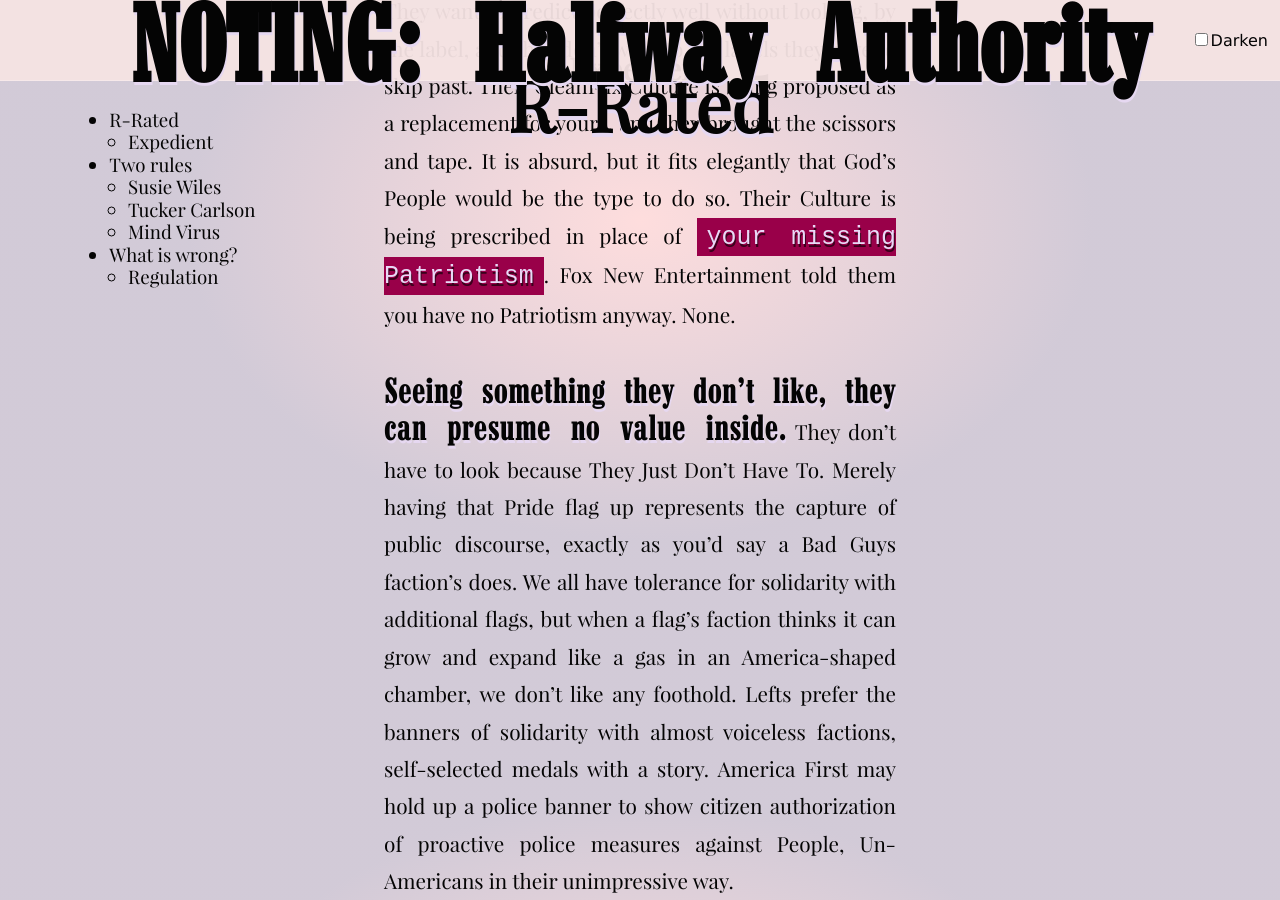
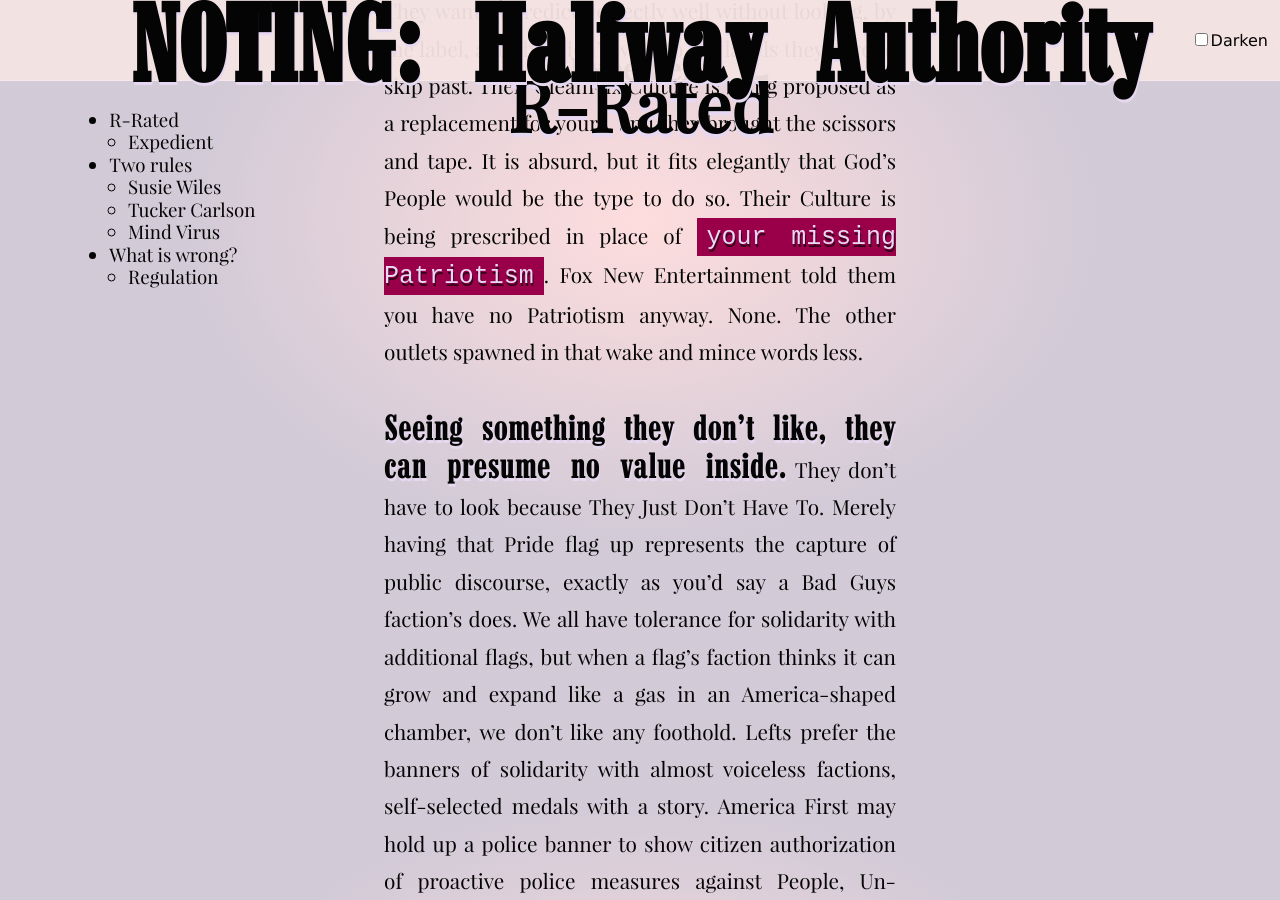
Before and after one commit to tiliv/antibody, a Jekyll site: the page built from docs/journal/autumn-Ryan-Halfway-Authority/index.md, in a window 1280 px wide and 900 px high, scrolled down 11929 px. Built offline with Jekyll 4.4.1, drawn with Linux system fonts in a browser that asks for light colours.

Commit message:
Ensure this isn't just a Fox statement

```diff
--- a/docs/journal/autumn-Ryan-Halfway-Authority/index.md
+++ b/docs/journal/autumn-Ryan-Halfway-Authority/index.md
@@ -74,7 +74,7 @@ Stick to the manual if you don't know what to say, please.
 
 **A Mormon could read the "R-Rated" heading moniker** and turn away promptly without reading a word, and take no thought in going on to describe what it "looks like" as though they have Qualified Immunity for what they whisper next. Their Job Is To Do Damage To You. Your credibility must not ever appear correct, so that it doesn't matter what you use your mouth to say. We see this in attacks on academics of all kinds, no matter how practical their industries are. They want to read the labels and know it's safe. They want a Disney movie that doesn't have A Gay, or Two Gays (which is literally worse).
 
-**Content-averse adults are not satisfied for labels.** They resent that it is on offer at all, as though PornHub is operating a physical store on their neighborhood corner. The more prudish they are, the more they know it's because they are tempted too and the absolutism is exactly what Chastity is all about. They want to predict perfectly well without looking, by the label, and they don't want to see labels they have to skip past. Their CleanFlix Culture is being proposed as a replacement for yours, and they brought the scissors and tape. It is absurd, but it fits elegantly that God's People would be the type to do so. Their Culture is being prescribed in place of `your missing Patriotism`. Fox New Entertainment told them you have no Patriotism anyway. None.
+**Content-averse adults are not satisfied for labels.** They resent that it is on offer at all, as though PornHub is operating a physical store on their neighborhood corner. The more prudish they are, the more they know it's because they are tempted too and the absolutism is exactly what Chastity is all about. They want to predict perfectly well without looking, by the label, and they don't want to see labels they have to skip past. Their CleanFlix Culture is being proposed as a replacement for yours, and they brought the scissors and tape. It is absurd, but it fits elegantly that God's People would be the type to do so. Their Culture is being prescribed in place of `your missing Patriotism`. Fox New Entertainment told them you have no Patriotism anyway. None. The other outlets spawned in that wake and mince words less.
 
 **Seeing something they don't like, they can presume no value inside.** They don't have to look because They Just Don't Have To. Merely having that Pride flag up represents the capture of public discourse, exactly as you'd say a Bad Guys faction's does. We all have tolerance for solidarity with additional flags, but when a flag's faction thinks it can grow and expand like a gas in an America-shaped chamber, we don't like any foothold. Lefts prefer the banners of solidarity with almost voiceless factions, self-selected medals with a story. America First may hold up a police banner to show citizen authorization of proactive police measures against People, Un-Americans in their unimpressive way.
 
```
